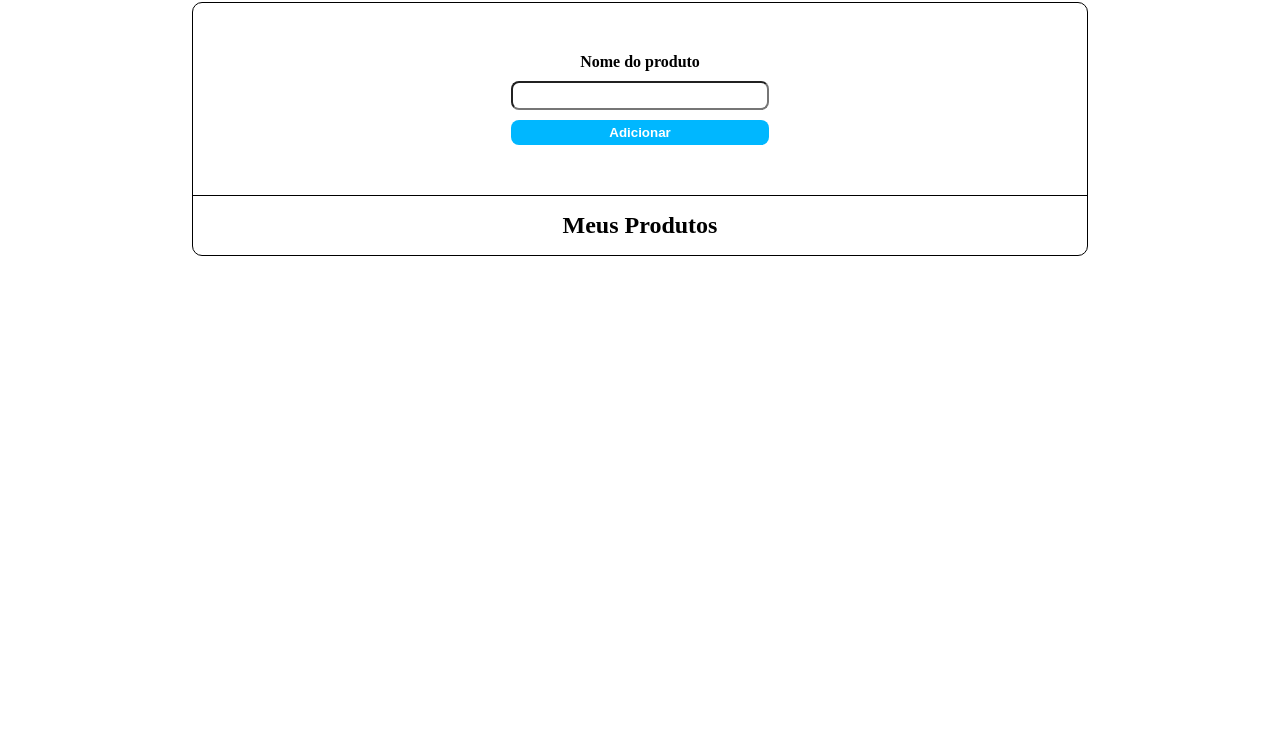
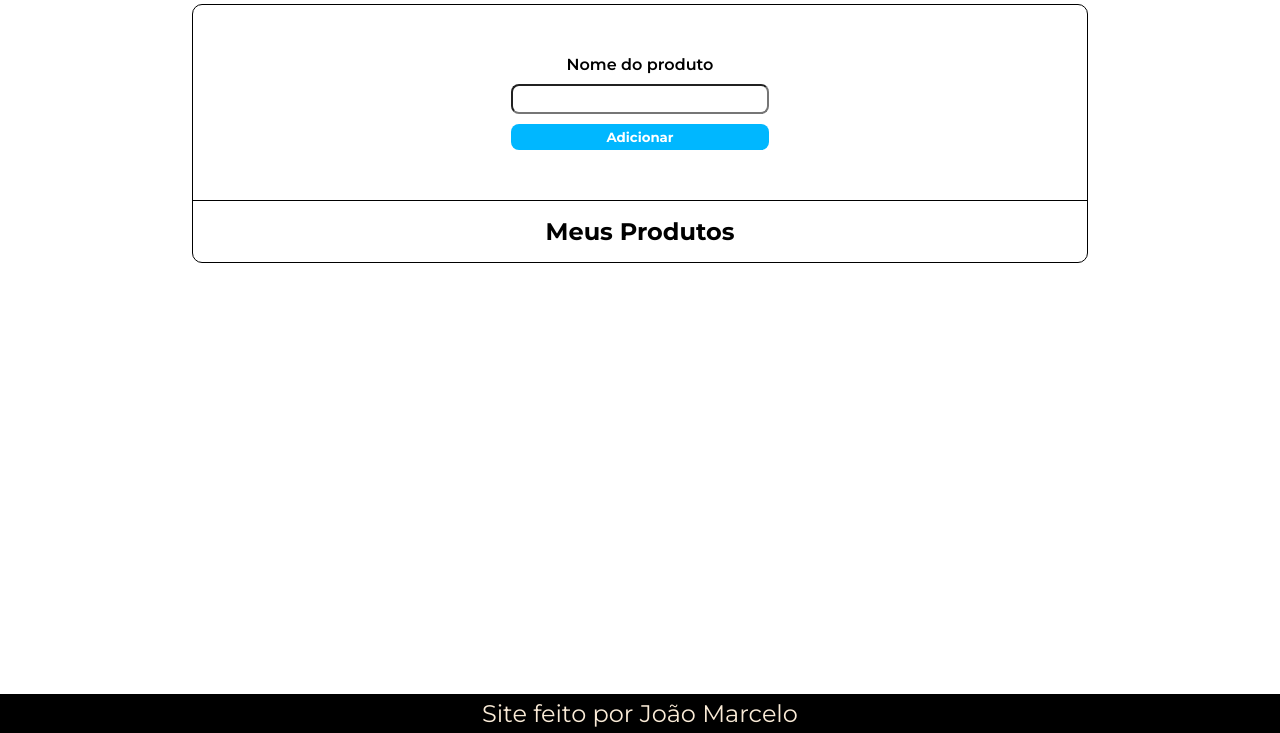
Before and after one commit to Jooaomarcelo/Programacao-Web, a plain HTML site: page carrinho-de-compras/index.html in a window 1280 px wide. Shown: the part 67-800 px from the top of the page. Drawn offline with Linux system fonts and the light colour scheme.

Commit message:
updated font

```diff
--- a/carrinho-de-compras/css/style.css
+++ b/carrinho-de-compras/css/style.css
@@ -2,7 +2,14 @@
   margin: 0;
   padding: 0;
   box-sizing: border-box;
-  font-family: 'Montserrat' sans-serif;
+  font-family: 'Montserrat';
+}
+
+body {
+  display: flex;
+  flex-direction: column;
+  height: 100vh;
+  gap: 1rem;
 }
 
 main {
@@ -10,11 +17,10 @@ main {
   display: flex;
   flex-direction: column;
   align-items: center;
-  height: 100vh;
 }
 
 .carrinho {
-  margin-top: 1rem;
+  margin: 1rem 0;
   display: flex;
   flex-direction: column;
   align-items: center;
@@ -106,3 +112,26 @@ button:hover {
   transform: scale(1.1);
   transition: 0.35;
 }
+
+footer {
+  margin-top: auto;
+  font-size: 1.5rem;
+  background-color: black;
+  display: flex;
+  justify-content: center;
+  align-items: center;
+  padding: 5px;
+}
+
+footer > p > a {
+  text-decoration: none;
+  color: antiquewhite;
+  border-radius: 8px;
+  padding: 3px;
+}
+
+footer > p > a:hover {
+  background-color: antiquewhite;
+  color: black;
+  transition: 0.3s;
+}
--- a/carrinho-de-compras/index.html
+++ b/carrinho-de-compras/index.html
@@ -4,6 +4,14 @@
     <meta charset="UTF-8" />
     <meta name="viewport" content="width=device-width, initial-scale=1.0" />
     <title>Carrinho</title>
+
+    <link rel="stylesheet" href="styles.css" />
+    <link rel="preconnect" href="https://fonts.googleapis.com" />
+    <link rel="preconnect" href="https://fonts.gstatic.com" crossorigin />
+    <link
+      href="https://fonts.googleapis.com/css2?family=Montserrat:ital,wght@0,100..900;1,100..900&display=swap"
+      rel="stylesheet"
+    />
 
     <link rel="stylesheet" href="css/style.css" />
   </head>
@@ -24,6 +32,14 @@
       </div>
     </main>
 
+    <footer>
+      <p>
+        <a href="https:/github.com/Jooaomarcelo" target="_blank"
+          >Site feito por João Marcelo</a
+        >
+      </p>
+    </footer>
+
     <script src="js/index.js"></script>
   </body>
 </html>
```
